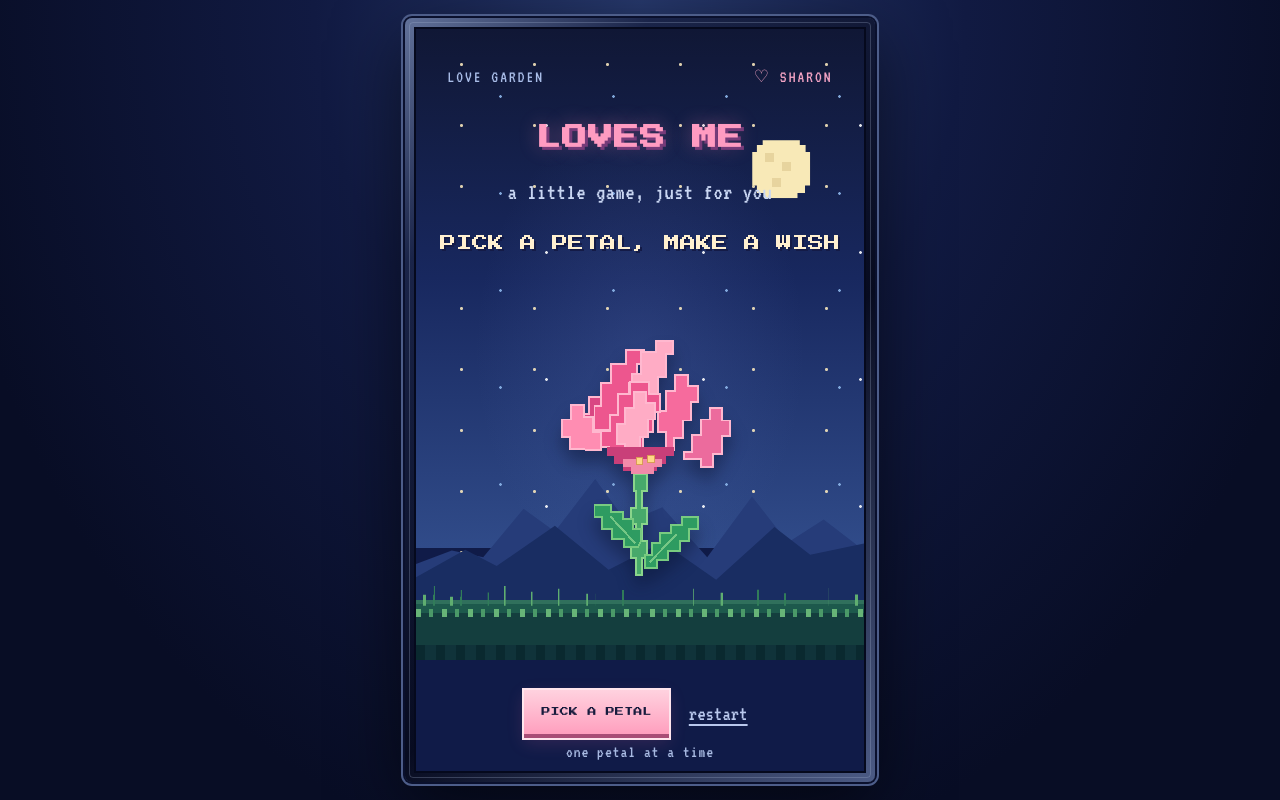
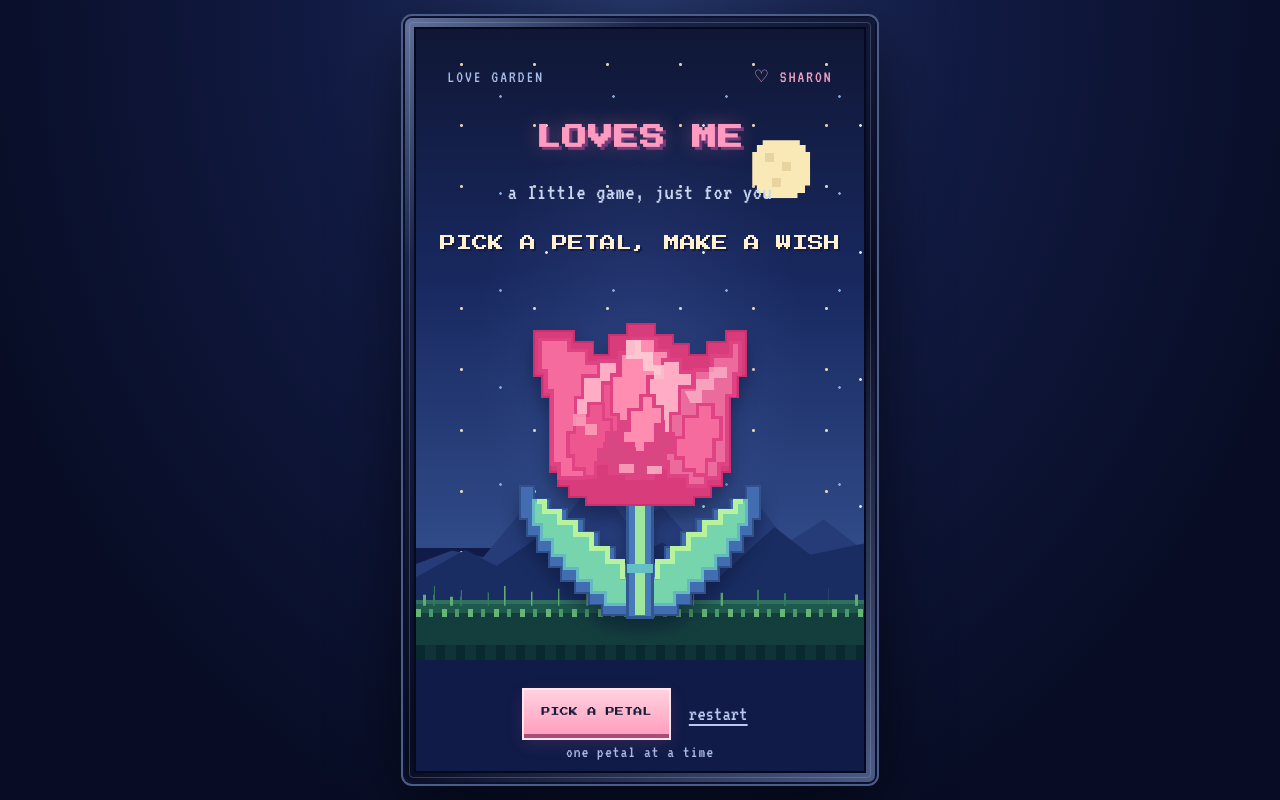
Before and after one commit to Senior-Toasty/Sharon-Tulip-Love, a plain HTML site: page index.html in a window 1280 px wide. Drawn offline with Linux system fonts and the light colour scheme.

Commit message:
Redesign tulip with layered pixel petals and mint leaves

```diff
--- a/index.html
+++ b/index.html
@@ -44,7 +44,7 @@ button{font:inherit}
 .stem{fill:#47a96b;stroke:#8ad58b;stroke-width:2;stroke-linejoin:miter}
 .leaf{fill:#2e9b61;stroke:#78cb80;stroke-width:2;stroke-linejoin:miter}
 .leaf-vein{fill:none;stroke:#9bdf98;stroke-width:2;opacity:.65}
-.tulip-petal{stroke:#ffb8cf;stroke-width:2;stroke-linejoin:miter;transform-box:fill-box;transform-origin:50% 100%;transition:opacity .28s,transform .75s cubic-bezier(.18,.72,.23,1)}
+.tulip-petal{stroke:#df4383;stroke-width:3.5;stroke-linejoin:miter;transform-box:fill-box;transform-origin:50% 100%;transition:opacity .28s,transform .75s cubic-bezier(.18,.72,.23,1)}
 .p1{fill:#f66b9d}.p2{fill:#ed568e}.p3{fill:#ff8db2}.p4{fill:#d94783}.p5{fill:#ffacc5}.p6{fill:#ec6b9d}
 .tulip-petal.removed{opacity:0;transform:translate(var(--tx),var(--ty)) rotate(var(--r)) scale(.78)}
 .stamen{fill:#ffd788;stroke:#d89b55;stroke-width:1}
@@ -75,28 +75,37 @@ button{font:inherit}
   <div class="message" id="message" aria-live="polite">PICK A PETAL, MAKE A WISH</div>
   <div class="landscape" aria-hidden="true"><div class="mountain-back"></div><div class="mountain-front"></div><div class="ground"></div><div class="pixel-grass"></div></div>
   <div class="flower-stage">
-   <svg viewBox="0 0 300 360" role="img" aria-label="A tulip made from pixel-art shapes">
-    <g id="stemGroup">
-     <path class="stem" d="M144 195h13v17h-5v17h5v17h-5v17h5v17h-5v17h-6v-17h-5v-17h5v-17h-5v-17h5v-17h-2z"/>
-     <path class="leaf" d="M148 269h-14v-8h-12v-10h-10v-12h-8v-13h17v7h12v8h10v10h8v12z"/>
-     <path class="leaf-vein" d="M145 265l-25-27"/>
-     <path class="leaf" d="M155 290h12v-8h11v-9h12v-10h10v-12h9v-12h-17v8h-11v8h-11v10h-8v12h-7z"/>
-     <path class="leaf-vein" d="M160 284l27-28"/>
+   <svg viewBox="0 0 300 360" role="img" aria-label="A layered pink pixel-art tulip with ten petals" shape-rendering="crispEdges">
+    <g id="foliage">
+     <path d="M145 338H112V327H98V315H84V303H70V289H58V274H46V258H36V241H29V207H43V220H59V230H76V241H93V254H109V269H125V286H139V307H149V338Z" fill="#426db0" stroke="#31518d" stroke-width="2"/>
+     <path d="M155 338H188V327H202V315H216V303H230V289H242V274H254V258H264V241H271V207H257V220H241V230H224V241H207V254H191V269H175V286H161V307H151V338Z" fill="#426db0" stroke="#31518d" stroke-width="2"/>
+     <path d="M141 327H115V315H101V303H87V291H74V277H62V261H50V246H42V222H52V233H68V243H85V255H101V269H117V284H131V301H143V319Z" fill="#76d5ac" stroke="#65b9c2" stroke-width="3"/>
+     <path d="M159 327H185V315H199V303H213V291H226V277H238V261H250V246H258V222H248V233H232V243H215V255H199V269H183V284H169V301H157V319Z" fill="#76d5ac" stroke="#65b9c2" stroke-width="3"/>
+     <path d="M46 223H53V233H69V244H85V256H101V270H117V284H132V301" fill="none" stroke="#b7f39c" stroke-width="5"/>
+     <path d="M254 223H247V233H231V244H215V256H199V270H183V284H168V301" fill="none" stroke="#b7f39c" stroke-width="5"/>
+     <path d="M137 206H163V340H137Z" fill="#4979b9" stroke="#315794" stroke-width="3"/>
+     <path d="M145 215H155V338H145Z" fill="#9de69c"/>
+     <path d="M137 286H163V295H137Z" fill="#63bfc3"/>
     </g>
+    <path class="flower-base" d="M91 218H78V207H67V193H59V117H51V96H43V51H83V62H103V75H119V55H137V43H165V55H183V64H200V75H218V62H237V51H257V96H249V117H241V193H233V207H222V218H205V226H95V218Z" fill="#d83c7b" stroke="#c93070" stroke-width="2"/>
     <g id="petalSet">
-     <path class="tulip-petal p4" style="--tx:-60px;--ty:-65px;--r:-42deg" d="M91 167h-8v-17h6v-16h9v-17h13v-11h18v13h-8v17h-9v16h-9v15z"/>
-     <path class="tulip-petal p2" style="--tx:-26px;--ty:-98px;--r:-24deg" d="M112 151h-8v-25h7v-23h10V84h15V70h18v14h-7v19h-8v23h-9v25z"/>
-     <path class="tulip-petal p5" style="--tx:4px;--ty:-112px;--r:4deg" d="M143 148h-8v-28h7V94h9V72h15V61h17v13h-7v23h-8v27h-8v24z"/>
-     <path class="tulip-petal p1" style="--tx:50px;--ty:-86px;--r:35deg" d="M176 153h-8v-22h8v-20h9v-16h14v11h10v16h-7v19h-9v18h-9v12h-8z"/>
-     <path class="tulip-petal p3" style="--tx:-64px;--ty:-10px;--r:-70deg" d="M91 170h-12v-12h-8v-18h9v-15h13v12h9v16h9v18h-10z"/>
-     <path class="tulip-petal p6" style="--tx:67px;--ty:-8px;--r:75deg" d="M194 173h9v-17h9v-16h9v-12h12v13h8v16h-8v18h-9v13h-12v-8h-18z"/>
-     <path class="tulip-petal p2" style="--tx:0px;--ty:-100px;--r:0deg" d="M119 168h-8v-16h9v-17h8v-21h12v-12h19v12h11v18h-7v21h-10v19h-26z"/>
-     <path class="tulip-petal p5" style="--tx:12px;--ty:-72px;--r:15deg" d="M135 165h-8v-20h8v-17h9v-16h12v11h9v17h-7v18h-8v14h-15z"/>
+     <path class="tulip-petal p1" style="--tx:-60px;--ty:-65px;--r:-42deg" d="M79 199H68V185H61V111H55V91H49V59H78V70H96V83H111V103H121V131H114V162H105V185H94V199Z"/>
+     <path class="tulip-petal p5" style="--tx:-35px;--ty:-90px;--r:-25deg" d="M104 180H93V165H85V118H92V96H108V81H127V93H139V116H132V142H123V166H115V180Z"/>
+     <path class="tulip-petal p2" style="--tx:-18px;--ty:-100px;--r:-18deg" d="M124 169H112V155H105V126H112V103H128V88H145V101H155V124H148V149H139V169Z"/>
+     <path class="tulip-petal p3" style="--tx:0px;--ty:-112px;--r:0deg" d="M139 155H128V135H121V95H130V73H143V58H166V70H179V91H186V123H178V145H166V159H151V155Z"/>
+     <path class="tulip-petal p5" style="--tx:22px;--ty:-100px;--r:18deg" d="M168 165H158V148H151V123H158V97H173V80H191V92H203V111H197V144H188V165H179Z"/>
+     <path class="tulip-petal p6" style="--tx:60px;--ty:-80px;--r:38deg" d="M190 197H179V183H172V160H181V134H190V107H205V90H223V76H242V62H251V94H245V116H238V185H230V199H216V207H198V197Z"/>
+     <path class="tulip-petal p2" style="--tx:-68px;--ty:-8px;--r:-70deg" d="M94 190H83V177H77V153H84V136H98V124H113V140H121V164H114V184H105V198H94Z"/>
+     <path class="tulip-petal p1" style="--tx:68px;--ty:-8px;--r:72deg" d="M205 191H194V179H186V158H194V137H208V125H224V138H232V160H225V181H217V196H205Z"/>
+     <path class="tulip-petal p4" style="--tx:-8px;--ty:-80px;--r:-8deg" d="M119 184H108V171H116V153H130V142H146V151H158V142H174V154H184V173H176V188H163V199H137V194H119Z"/>
+     <path class="tulip-petal p3" style="--tx:12px;--ty:-86px;--r:14deg" d="M143 164H132V151H139V130H151V116H164V127H173V145H166V164H156V174H145Z"/>
     </g>
     <g id="flowerDetails" aria-hidden="true">
-     <path d="M117 168h67v9h-8v8h-9v7h-34v-7h-9v-8h-7z" fill="#c93f79"/>
-     <path d="M133 180h39v8h-8v7h-23v-7h-8z" fill="#f18aaa"/>
-     <rect class="stamen" x="146" y="178" width="7" height="7"/><rect class="stamen" x="158" y="176" width="7" height="7"/>
+     <path d="M136 60H151V72H163V85H174V99H164V91H153V79H136Z" fill="#ffd0d9" opacity=".85"/>
+     <path d="M195 111H207V99H220V87H238V98H225V110H213V123H201Z" fill="#ffd0d9" opacity=".55"/>
+     <path d="M82 134H95V145H107V156H94V147H82Z" fill="#ffb8ca" opacity=".65"/>
+     <path d="M129 185H144V194H129Z" fill="#ffacc3" opacity=".8"/>
+     <path d="M157 187H172V195H157Z" fill="#ffc3d3" opacity=".75"/>
     </g>
    </svg>
   </div>
@@ -111,7 +120,7 @@ button{font:inherit}
  const message=document.getElementById('message'),title=document.getElementById('title'),subtitle=document.getElementById('subtitle');
  const pick=document.getElementById('pick'),reset=document.getElementById('reset'),instruction=document.getElementById('instruction');
  const screen=document.getElementById('screen'),hearts=document.getElementById('hearts');
- const lines=['I LOVE YOU','I LOVE YOU NOT','I LOVE YOU','I LOVE YOU NOT','I LOVE YOU','I LOVE YOU NOT','I LOVE YOU','I LOVE YOU'];
+ const lines=['I LOVE YOU','I LOVE YOU NOT','I LOVE YOU','I LOVE YOU NOT','I LOVE YOU','I LOVE YOU NOT','I LOVE YOU','I LOVE YOU NOT','I LOVE YOU','I LOVE YOU'];
  let index=0,finished=false;
  function setMessage(text){message.classList.remove('pop');void message.offsetWidth;message.textContent=text;message.classList.add('pop')}
  function heart(x,y,delay){const wrap=document.createElement('span');wrap.className='heart';wrap.style.left=x+'%';wrap.style.top=y+'%';wrap.style.animationDelay=delay+'s';wrap.style.setProperty('--dur',(2.5+Math.random()*1.3)+'s');wrap.style.setProperty('--drift',(-30+Math.random()*60)+'px');wrap.innerHTML='<svg viewBox="0 0 16 16"><path fill="#ff719e" d="M2 2h4v2h4V2h4v2h2v5h-2v2h-2v2H8v2H6v-2H4v-2H2V9H0V4h2z"/><path fill="#ffc0d3" d="M3 3h3v2H3zM10 3h3v2h-3z"/></svg>';hearts.appendChild(wrap);setTimeout(()=>wrap.remove(),5000)}
```
